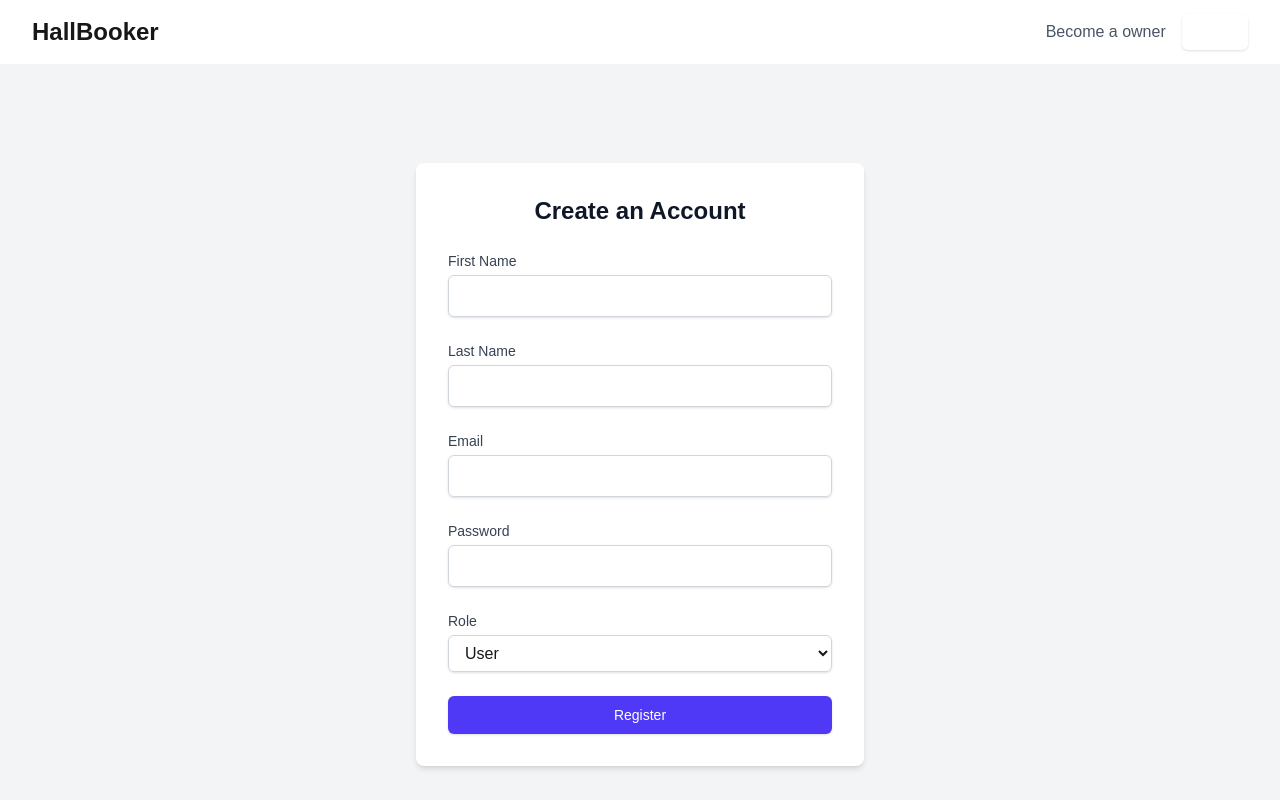
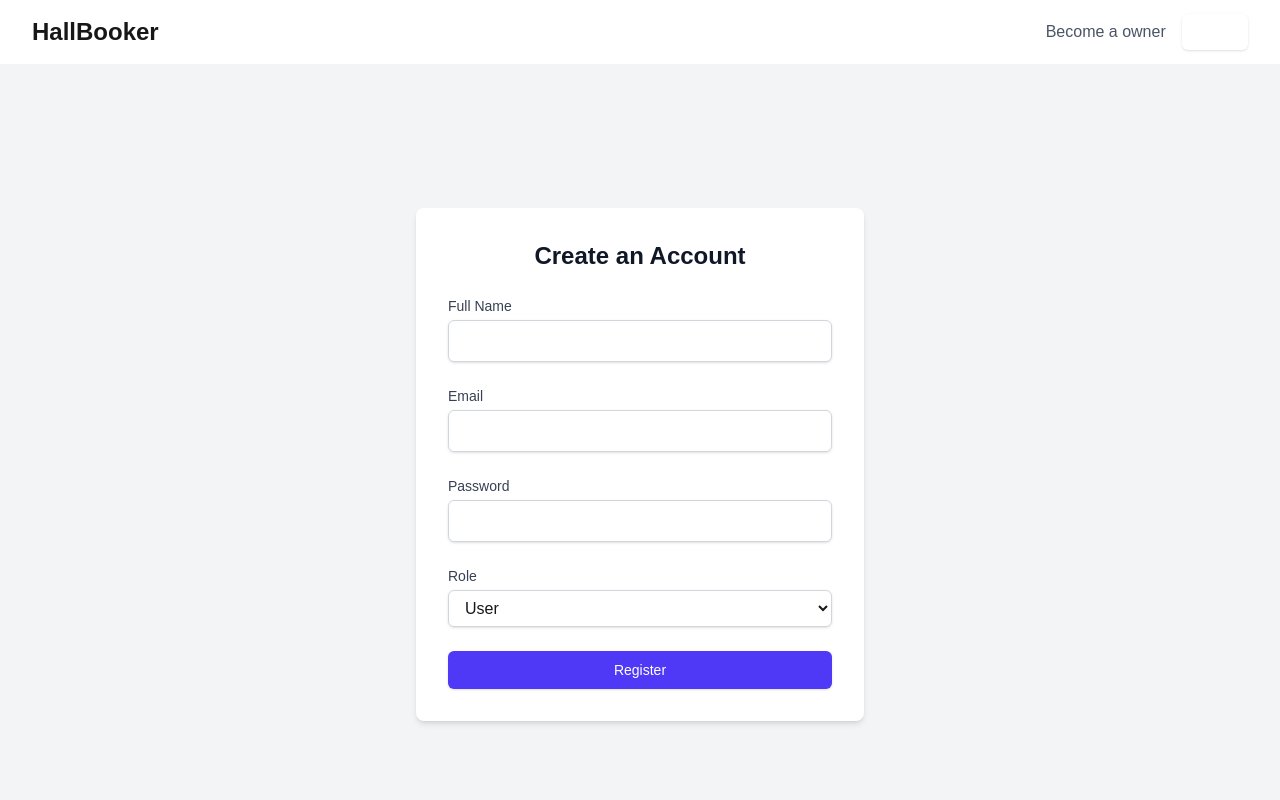
Before and after one commit to rapheallzz/Hallbooker, a Next.js app in the folder hallbooker-app/: page /auth/register in a window 1280 px wide. Shown: the top 800 px of the page. Built offline with nearby package versions, Linux system fonts and the light colour scheme.

Commit message:
feat: Update registration form to use fullName
This commit updates the registration form to align with the backend schema. The `firstName` and `lastName` fields have been replaced with a single `fullName` field.

```diff
--- a/hallbooker-app/src/app/auth/register/page.tsx
+++ b/hallbooker-app/src/app/auth/register/page.tsx
@@ -6,8 +6,7 @@ import api from '@/services/api';
 
 const RegisterPage = () => {
   const [formData, setFormData] = useState({
-    firstName: '',
-    lastName: '',
+    fullName: '',
     email: '',
     password: '',
     role: 'user',
@@ -42,22 +41,11 @@ const RegisterPage = () => {
         <h2 className="text-2xl font-bold text-center text-gray-900">Create an Account</h2>
         <form className="space-y-6" onSubmit={handleSubmit}>
           <div>
-            <label className="block text-sm font-medium text-gray-700">First Name</label>
+            <label className="block text-sm font-medium text-gray-700">Full Name</label>
             <input
               type="text"
-              name="firstName"
-              value={formData.firstName}
-              onChange={handleChange}
-              required
-              className="w-full px-3 py-2 mt-1 border border-gray-300 rounded-md shadow-sm focus:outline-none focus:ring-indigo-500 focus:border-indigo-500"
-            />
-          </div>
-          <div>
-            <label className="block text-sm font-medium text-gray-700">Last Name</label>
-            <input
-              type="text"
-              name="lastName"
-              value={formData.lastName}
+              name="fullName"
+              value={formData.fullName}
               onChange={handleChange}
               required
               className="w-full px-3 py-2 mt-1 border border-gray-300 rounded-md shadow-sm focus:outline-none focus:ring-indigo-500 focus:border-indigo-500"
```
Also changed, not shown: 1 other file (tests, documents, lock files or other folders).
